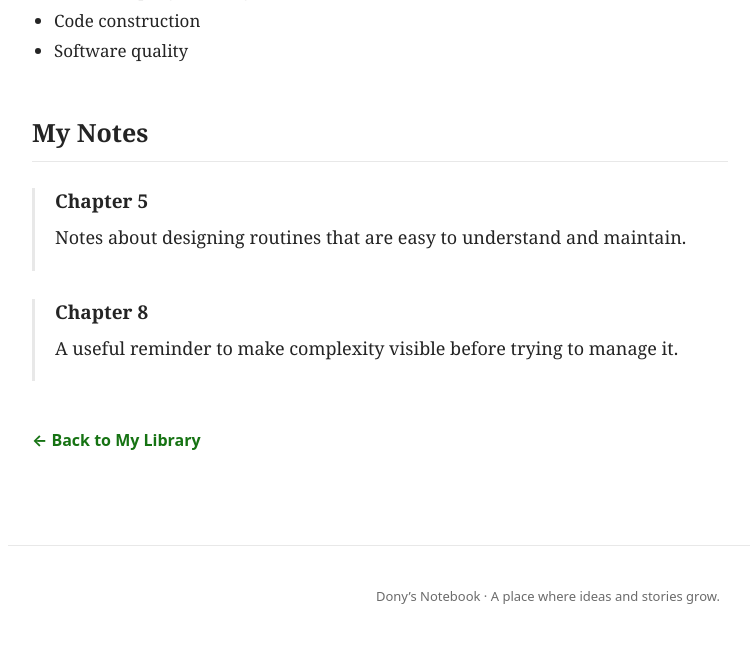
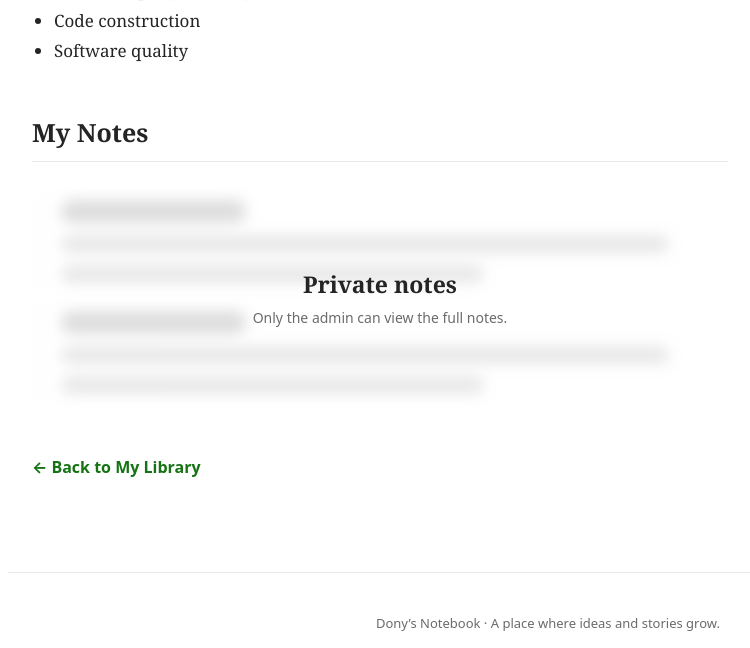
Before and after one commit to donizero8/blog, a Django app: page /library/code-complete/ in a window 1280 px wide. Shown: the part 689-1337 px from the top of the page, without its empty margins (92-842 px from the left). Before the commit the page ends 1293 px from the top, so only its background shows below. Run offline with Django 5.2, Linux system fonts and the light colour scheme; data comes from the database, SQL or seed files in the repository; some libraries are stand-ins or nearby versions.

Commit message:
Restrict book notes to staff users

```diff
--- a/blog/static/blog/site.css
+++ b/blog/static/blog/site.css
@@ -220,6 +220,16 @@ body { min-height: 100vh; margin: 0; color: var(--ink); background: var(--page);
 .journal-notes { display: grid; gap: 28px; }
 .journal-notes article { padding-left: 20px; border-left: 3px solid var(--line); }
 .journal-notes h3 { margin: 0 0 8px; font: 700 19px Georgia, serif; }
+.private-notes-preview { position: relative; min-height: 220px; overflow: hidden; border-radius: 10px; }
+.private-notes-blur { display: grid; gap: 28px; padding: 12px 6px; filter: blur(7px); opacity: .55; user-select: none; pointer-events: none; }
+.private-notes-blur article { display: grid; gap: 12px; padding-left: 20px; border-left: 3px solid var(--line); }
+.private-note-heading, .private-note-line { display: block; height: 18px; border-radius: 999px; background: var(--muted); }
+.private-note-heading { width: 28%; height: 23px; background: var(--ink); }
+.private-note-line { width: 92%; }
+.private-note-line-short { width: 64%; }
+.private-notes-notice { position: absolute; inset: 0; display: grid; place-content: center; padding: 28px; background: color-mix(in srgb, var(--page) 72%, transparent); text-align: center; }
+.private-notes-notice strong { font: 700 23px Georgia, serif; }
+.private-notes-notice p { margin: 8px 0 0; color: var(--muted); font-size: 14px; }
 .back-library { display: inline-block; color: var(--green); font-weight: 700; text-decoration: none; }
 .timeline-hero { padding-bottom: 30px; border-bottom: 1px solid var(--line); }
 .timeline-year { margin: 52px 0 70px; }
--- a/templates/blog/book_detail.html
+++ b/templates/blog/book_detail.html
@@ -17,7 +17,28 @@
 
   {% if book.thoughts %}<section class="journal-section"><h2>My Thoughts</h2><div class="journal-copy">{{ book.thoughts|safe }}</div></section>{% endif %}
   {% if book.lessons_list %}<section class="journal-section"><h2>Things I Learned</h2><ul class="lesson-list">{% for lesson in book.lessons_list %}<li>{{ lesson }}</li>{% endfor %}</ul></section>{% endif %}
-  {% if book.notes.all %}<section class="journal-section"><h2>My Notes</h2><div class="journal-notes">{% for note in book.notes.all %}<article><h3>{{ note.heading }}</h3><div class="journal-copy">{{ note.body|safe }}</div></article>{% endfor %}</div></section>{% endif %}
+  {% if book.notes.all %}
+    <section class="journal-section">
+      <h2>My Notes</h2>
+      {% if request.user.is_staff %}
+        <div class="journal-notes">
+          {% for note in book.notes.all %}<article><h3>{{ note.heading }}</h3><div class="journal-copy">{{ note.body|safe }}</div></article>{% endfor %}
+        </div>
+      {% else %}
+        <div class="private-notes-preview">
+          <div class="private-notes-blur" aria-hidden="true">
+            {% for note in book.notes.all %}
+              <article><span class="private-note-heading"></span><span class="private-note-line"></span><span class="private-note-line private-note-line-short"></span></article>
+            {% endfor %}
+          </div>
+          <div class="private-notes-notice" role="note">
+            <strong>Private notes</strong>
+            <p>Only the admin can view the full notes.</p>
+          </div>
+        </div>
+      {% endif %}
+    </section>
+  {% endif %}
   <a class="back-library" href="{% url 'blog:library' %}">← Back to My Library</a>
 </article>
 {% endblock %}
```
Also changed, not shown: blog/tests.py (+28 -0 lines).
